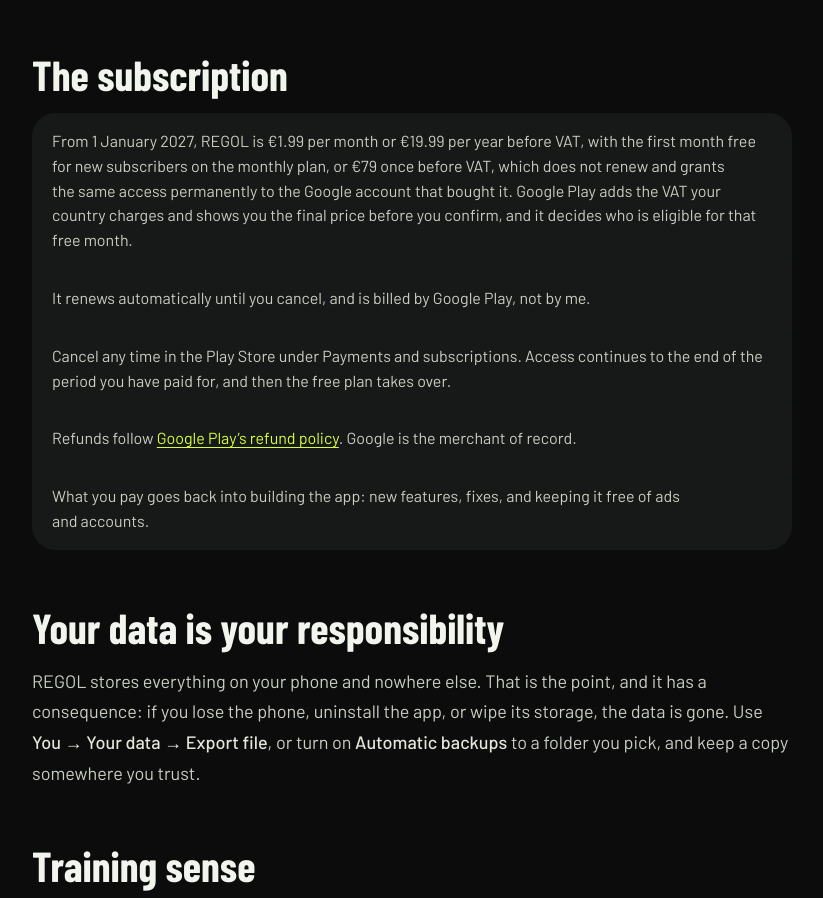
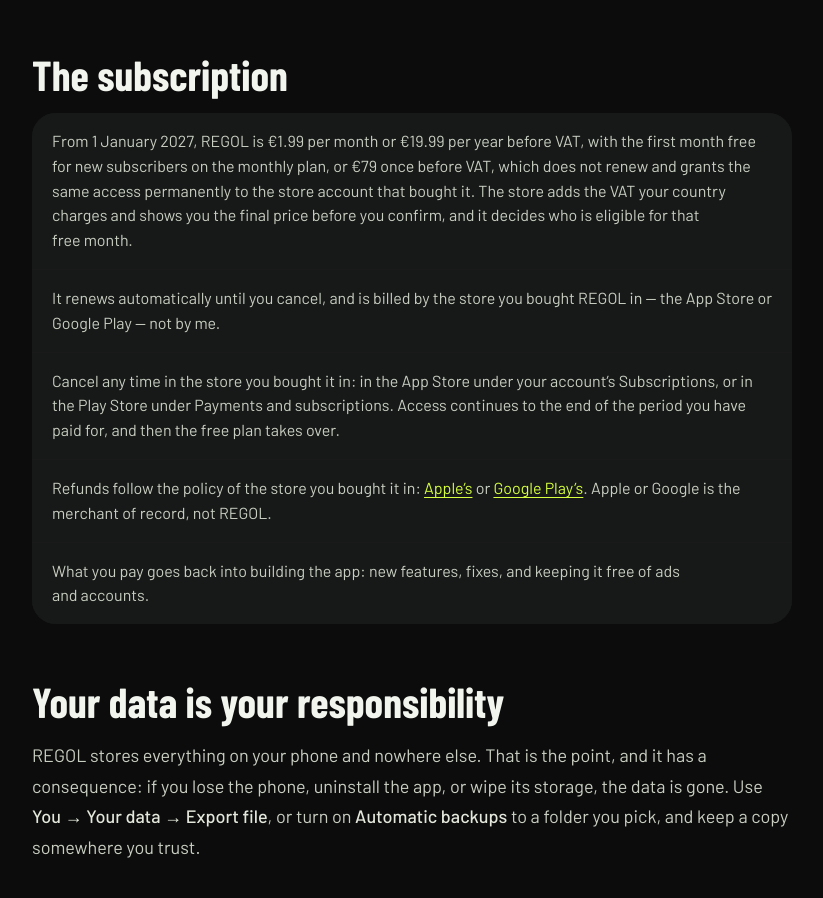
Before and after one commit to filipmonbaillieu24-prog/overload-site, a plain HTML site: page terms.html in a window 1280 px wide. Shown: the part 1275-2173 px from the top of the page, without its empty margins (304-1127 px from the left). Drawn offline with Linux system fonts and the light colour scheme.

Commit message:
The terms page stops telling iPhone buyers to cancel in the Play Store
Apple rejected 2.0 for iOS on 13 November 2026: the app offers auto-renewable
subscriptions and the App Store product page carries no functional link to the
Terms of Use. The fix for that is metadata in App Store Connect, not code.

What the rejection turned up is here. This page's subscription section was
written for one store: billed by Google Play, cancel in the Play Store, Google
is the merchant of record, the one-time price stays with the Google account.
Linking it as the EULA from an App Store listing hands a reviewer a document
naming the wrong merchant, and hands an iPhone buyer instructions that do not
apply to them.

So the four sentences name both stores, or neither. The app's own Terms sheet
needed nothing: it already reads Device.current.storeName, storeMerchant,
storeAccount and storeAddsTax, so on an iPhone it has always said App Store
and Apple. Only the website was hardcoded.

Both refund links checked live rather than quoted from memory:
support.apple.com/118223 answers 200 and redirects to the reader's locale,
beside the Google Play one that was already there.

The last-updated date moves with it. A terms page whose merchant of record
changed under an unchanged date is the kind of thing nobody re-reads.

NOT in this commit, and still open: the download buttons on this page and
across the site offer Google Play only.

Co-Authored-By: Claude Opus 5 <noreply@anthropic.com>

```diff
--- a/terms.html
+++ b/terms.html
@@ -57,7 +57,7 @@ em{font-style:normal;color:#E4E8DC;font-weight:500}strong{color:#F2F4EE;font-wei
 </header>
 <main style="max-width:1240px;margin:0 auto;padding:clamp(40px,6vw,88px) 24px clamp(80px,10vw,140px)">
 <div data-screen-label="Title" style="display:flex;flex-direction:column;gap:20px;max-width:900px;padding-bottom:clamp(40px,5vw,64px)">
-<span style="align-self:flex-start;height:30px;padding:0 12px;border-radius:15px;background:#1F2320;display:flex;align-items:center;font:500 13px/1 Barlow;color:#9AA093;white-space:nowrap">Last updated 21 October 2026</span>
+<span style="align-self:flex-start;height:30px;padding:0 12px;border-radius:15px;background:#1F2320;display:flex;align-items:center;font:500 13px/1 Barlow;color:#9AA093;white-space:nowrap">Last updated 14 November 2026</span>
 <h1 style="margin:0;font:700 clamp(60px,9vw,136px)/.84 'Barlow Condensed';letter-spacing:-.02em">Terms of use</h1>
 <p style="margin:0;font:400 clamp(19px,1.8vw,24px)/1.5 Barlow;color:#E4E8DC;max-width:640px">Plain terms for a small app.</p>
 </div>
@@ -75,10 +75,10 @@ em{font-style:normal;color:#E4E8DC;font-weight:500}strong{color:#F2F4EE;font-wei
 
 <h2 id="sub" style="margin:56px 0 0;font:700 clamp(32px,3.4vw,42px)/1 'Barlow Condensed';color:#F2F4EE;scroll-margin-top:100px">The subscription</h2>
 <div style="margin-top:18px;border-radius:24px;overflow:hidden;display:flex;flex-direction:column;gap:1px;background:rgba(255,255,255,.06);font-size:16px;line-height:1.55">
-<div style="background:#161917;padding:16px 20px">From 1 January 2027, REGOL is €1.99 per month or €19.99 per year before VAT, with the first month free for new subscribers on the monthly plan, or €79 once before VAT, which does not renew and grants the same access permanently to the Google account that bought it. Google Play adds the VAT your country charges and shows you the final price before you confirm, and it decides who is eligible for that free month.</div>
-<div style="background:#161917;padding:16px 20px">It renews automatically until you cancel, and is billed by Google Play, not by me.</div>
-<div style="background:#161917;padding:16px 20px">Cancel any time in the Play Store under Payments and subscriptions. Access continues to the end of the period you have paid for, and then the free plan takes over.</div>
-<div style="background:#161917;padding:16px 20px">Refunds follow <a href="https://support.google.com/googleplay/answer/2479637">Google Play’s refund policy</a>. Google is the merchant of record.</div>
+<div style="background:#161917;padding:16px 20px">From 1 January 2027, REGOL is €1.99 per month or €19.99 per year before VAT, with the first month free for new subscribers on the monthly plan, or €79 once before VAT, which does not renew and grants the same access permanently to the store account that bought it. The store adds the VAT your country charges and shows you the final price before you confirm, and it decides who is eligible for that free month.</div>
+<div style="background:#161917;padding:16px 20px">It renews automatically until you cancel, and is billed by the store you bought REGOL in — the App Store or Google Play — not by me.</div>
+<div style="background:#161917;padding:16px 20px">Cancel any time in the store you bought it in: in the App Store under your account’s Subscriptions, or in the Play Store under Payments and subscriptions. Access continues to the end of the period you have paid for, and then the free plan takes over.</div>
+<div style="background:#161917;padding:16px 20px">Refunds follow the policy of the store you bought it in: <a href="https://support.apple.com/118223">Apple’s</a> or <a href="https://support.google.com/googleplay/answer/2479637">Google Play’s</a>. Apple or Google is the merchant of record, not REGOL.</div>
 <div style="background:#161917;padding:16px 20px">What you pay goes back into building the app: new features, fixes, and keeping it free of ads and accounts.</div>
 </div>
 
```
